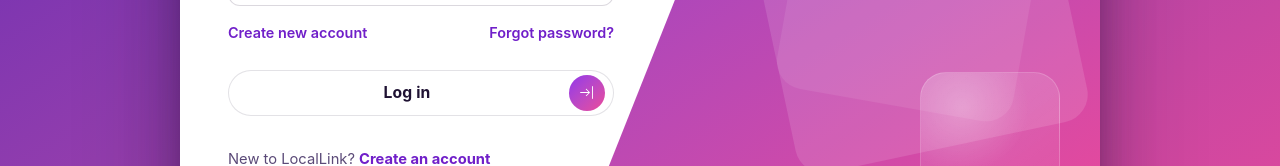
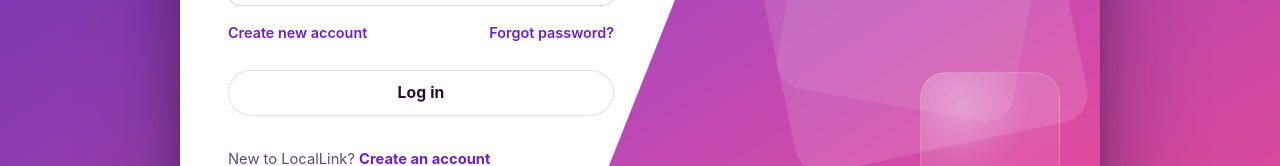
Before and after one commit to KyiPhyuThiriKhaing/CSC105-G09-GenZCoders-LocalLink, a React (Vite) app in the folder locallink-frontend/: page /login in a window 1280 px wide. Shown: the part 524-690 px from the top of the page. Built offline with nearby package versions, Linux system fonts and the light colour scheme.

Commit message:
Change LoginPage and Footer, Minimize css functionalities like screen reading in LoginPage

```diff
--- a/locallink-frontend/src/components/Footer.tsx
+++ b/locallink-frontend/src/components/Footer.tsx
@@ -1,6 +1,6 @@
 function Footer() {
   return (
-    <footer className="bg-gray-800 text-white p-4 mt-8">
+    <footer className="bg-gray-800 text-white p-4">
       <p className="text-center">&copy; 2026 Local Link. All rights reserved.</p>
     </footer>
   );
--- a/locallink-frontend/src/pages/LoginPage.tsx
+++ b/locallink-frontend/src/pages/LoginPage.tsx
@@ -28,9 +28,8 @@ function PasswordToggleButton({ isVisible, onToggle }: PasswordToggleButtonProps
       type="button"
       className="absolute right-2 inline-flex items-center justify-center rounded-md p-1.5 text-[var(--color-ink-strong-70)] transition hover:text-[var(--color-ink-strong)]"
       onClick={onToggle}
-      aria-label={isVisible ? "Hide password" : "Show password"}
     >
-      {isVisible ? <EyeNoneIcon aria-hidden="true" /> : <EyeOpenIcon aria-hidden="true" />}
+      {isVisible ? <EyeNoneIcon /> : <EyeOpenIcon />}
     </button>
   );
 }
@@ -66,12 +65,10 @@ function LoginPage() {
     <main className="grid min-h-screen place-items-start bg-gradient-to-br from-[var(--color-brand-primary-700)] to-[var(--color-brand-pink-500)] px-5 py-6 sm:px-6 sm:py-8 md:place-items-center md:py-10">
       <section
         className="relative grid min-h-[560px] w-full max-w-[920px] overflow-hidden rounded-[28px] bg-gradient-to-br from-[var(--color-brand-primary-600)] to-[var(--color-brand-pink-500)] shadow-[0_12px_24px_rgba(31,18,51,0.12),0_28px_56px_rgba(31,18,51,0.24),0_52px_104px_rgba(31,18,51,0.32)] md:grid-cols-[1.1fr_0.9fr]"
-        aria-label="Log in"
       >
         <div className="relative z-10 isolate grid content-start gap-7 overflow-hidden px-7 py-10 md:px-12 md:py-12">
           <div
             className="pointer-events-none absolute inset-0 -z-10 rounded-l-[28px] bg-white [clip-path:polygon(0_0,78%_0,100%_50%,78%_100%,0_100%)] max-[860px]:rounded-[28px] max-[860px]:[clip-path:none]"
-            aria-hidden="true"
           />
 
           <header className="relative z-10">
@@ -87,7 +84,7 @@ function LoginPage() {
             <div className="grid gap-1.5">
               <label className={labelClass} htmlFor="email">
                 <span className="inline-flex items-center gap-1.5">
-                  <EnvelopeClosedIcon aria-hidden="true" />
+                  <EnvelopeClosedIcon />
                   Email
                 </span>
               </label>
@@ -105,7 +102,7 @@ function LoginPage() {
             <div className="grid gap-1.5">
               <label className={labelClass} htmlFor="password">
                 <span className="inline-flex items-center gap-1.5">
-                  <LockClosedIcon aria-hidden="true" />
+                  <LockClosedIcon />
                   Password
                 </span>
               </label>
@@ -140,32 +137,11 @@ function LoginPage() {
             </div>
 
             <button
-              className="group mt-3 grid h-[46px] w-full grid-cols-[1fr_auto] items-center rounded-full border border-[var(--color-ink-border-faint)] bg-white px-2 pl-4 text-[var(--color-ink-strong)] transition hover:-translate-y-[3px] hover:bg-[var(--color-brand-primary-500)] hover:text-white hover:shadow-[0_12px_32px_rgba(168,85,247,0.28)] disabled:cursor-not-allowed disabled:saturate-90"
+              className="mt-3 flex h-[46px] w-full items-center justify-center rounded-full border border-[var(--color-ink-border-faint)] bg-white px-4 text-[0.98rem] font-bold tracking-[0.01em] text-[var(--color-ink-strong)] transition hover:bg-white hover:text-[var(--color-ink-strong)] disabled:cursor-not-allowed disabled:saturate-90"
               type="submit"
-              aria-disabled={isSubmitting}
               disabled={isSubmitting}
             >
-              <span className="text-[0.98rem] font-bold tracking-[0.01em]">Log in</span>
-              <span
-                className="inline-flex h-9 w-9 items-center justify-center rounded-full bg-gradient-to-br from-[var(--color-brand-primary-500)] to-[var(--color-brand-pink-500)] text-white transition group-hover:-translate-x-1 group-hover:scale-x-[-1] group-hover:bg-white/20"
-                aria-hidden="true"
-              >
-                <svg
-                  width="15"
-                  height="15"
-                  viewBox="0 0 15 15"
-                  fill="none"
-                  xmlns="http://www.w3.org/2000/svg"
-                  aria-hidden="true"
-                >
-                  <path
-                    d="M12.95 1.50005C12.95 1.25152 12.7485 1.05005 12.5 1.05005C12.2514 1.05005 12.05 1.25152 12.05 1.50005L12.05 13.5C12.05 13.7486 12.2514 13.95 12.5 13.95C12.7485 13.95 12.95 13.7486 12.95 13.5L12.95 1.50005ZM6.5683 3.93188C6.39257 3.75614 6.10764 3.75614 5.93191 3.93188C5.75617 4.10761 5.75617 4.39254 5.93191 4.56827L8.41371 7.05007L0.499984 7.05007C0.251456 7.05007 0.0499847 7.25155 0.0499847 7.50007C0.0499846 7.7486 0.251457 7.95007 0.499984 7.95007L8.41371 7.95007L5.93191 10.4319C5.75617 10.6076 5.75617 10.8925 5.93191 11.0683C6.10764 11.244 6.39257 11.244 6.56831 11.0683L9.8183 7.81827C9.99404 7.64254 9.99404 7.35761 9.8183 7.18188L6.5683 3.93188Z"
-                    fill="currentColor"
-                    fillRule="evenodd"
-                    clipRule="evenodd"
-                  />
-                </svg>
-              </span>
+              Log in
             </button>
           </form>
 
@@ -177,7 +153,7 @@ function LoginPage() {
           </p>
         </div>
 
-        <aside className="relative hidden p-10 md:grid md:content-end md:justify-items-end" aria-hidden="true">
+        <aside className="relative hidden p-10 md:grid md:content-end md:justify-items-end">
           <div className="absolute inset-[18%_10%_18%_18%] rotate-[-12deg] rounded-[28px] bg-white/12" />
           <div className="absolute inset-[26%_16%_26%_26%] rotate-[10deg] rounded-[28px] bg-white/8" />
           <div className="relative z-10 h-[140px] w-[140px] rounded-[26px] border border-white/18 bg-[radial-gradient(120px_120px_at_30%_25%,rgba(255,255,255,0.26),transparent_55%),linear-gradient(145deg,rgba(255,255,255,0.14),rgba(255,255,255,0.06))]" />
```
